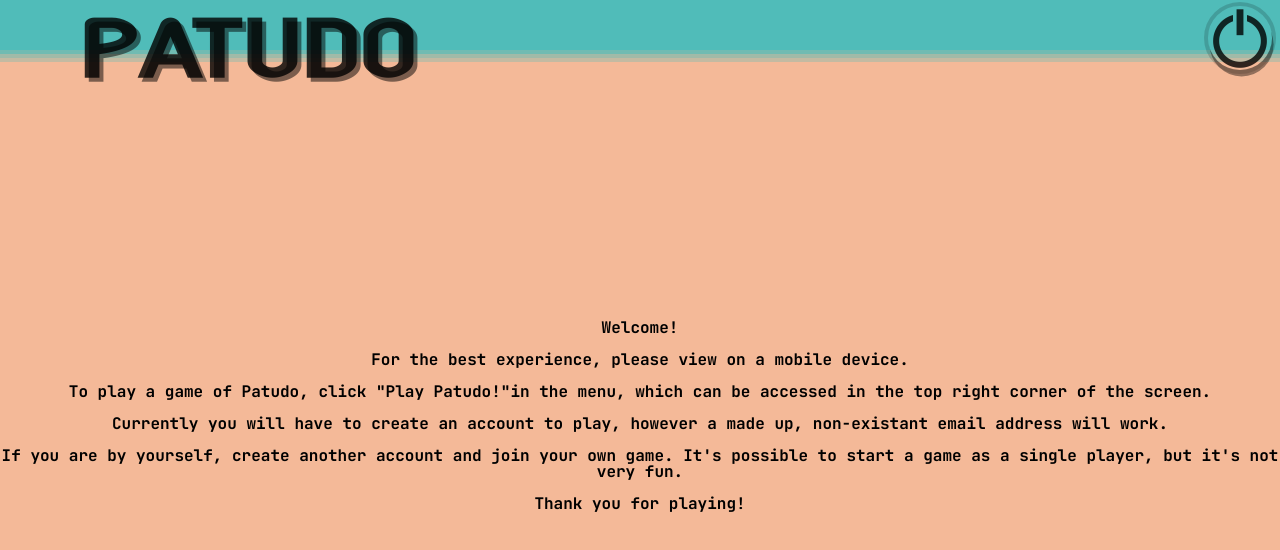
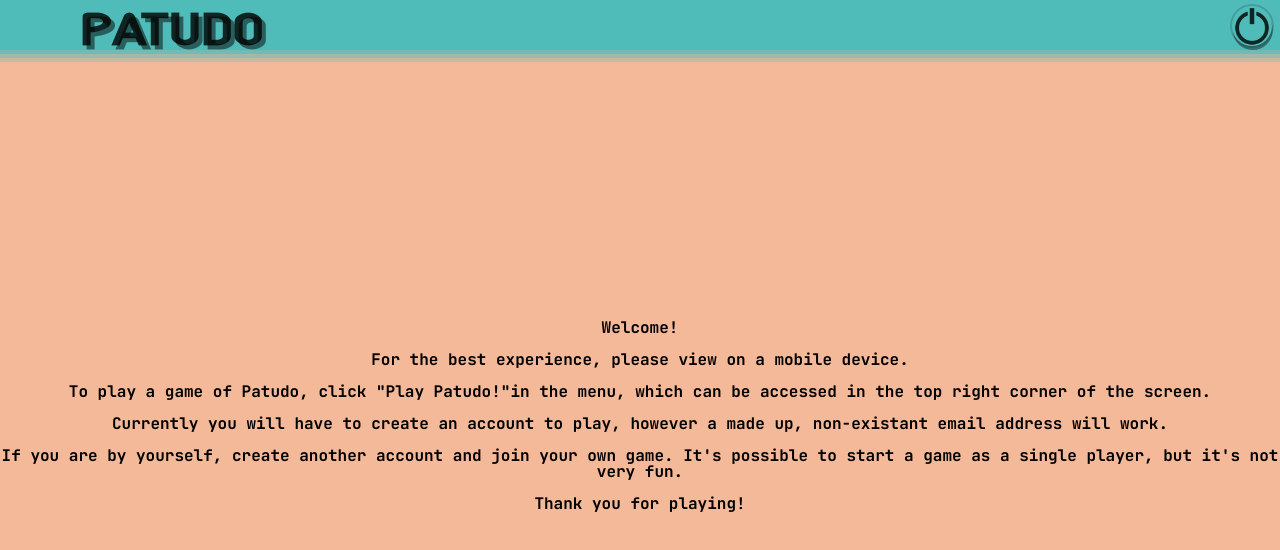
Before and after one commit to pkaodev/Patudo, a React (Vite) app in the folder frontend/: page /home in a window 1280 px wide. Shown: the top 550 px of the page. Built offline with nearby package versions, Linux system fonts and the light colour scheme; no server answers.

Commit message:
overflow on main sorted kinda...

```diff
--- a/frontend/src/style.css
+++ b/frontend/src/style.css
@@ -304,11 +304,11 @@ button:active {
 }
 
 .patudo-logo {
-  position: absolute;
+  position: relative;
   top: 0.5vmin;
   left: 10vmin;
   font-family: "AtarianSystem-Extended-Bold";
-  font-size: 11vmin;
+  font-size: 6vh;
   color: rgba(0, 0, 0, 0.8);
   text-shadow: 0.5vmin 0.5vmin rgba(0, 0, 0, 0.5);
 }
@@ -365,16 +365,19 @@ button:active {
   justify-content: space-between;
 }
 .navbar-edge1 {
+  position: relative;
   height: 7%;
   width: 100%;
   background-color: rgba(var(--color5), 0.8);
 }
 .navbar-edge2 {
+  position: relative;
   height: 7%;
   width: 100%;
   background-color: rgba(var(--color5), 0.5);
 }
 .navbar-edge3 {
+  position: relative;
   height: 7%;
   width: 100%;
   background-color: rgba(var(--color5), 0.3);
@@ -382,15 +385,15 @@ button:active {
 .menu-holder {
 }
 .menu-btn {
-  width: 8vmin;
-  height: 8vmin;
-  position: absolute;
-  top: 0.75vh;
+  width: 5vh;
+  height: 5vh;
+  position: relative;
+  top: 0.25vh;
   right: 1vh;
   opacity: 0.8;
-  outline: rgba(0, 0, 0, 0.2) solid 0.5vmin;
+  outline: rgba(0, 0, 0, 0.2) solid 2px;
   border-radius: 100%;
-  box-shadow: 0.2vmin 0.8vmin rgba(0, 0, 0, 0.5);
+  box-shadow: 0.1vh 0.5vh rgba(0, 0, 0, 0.5);
 }
 
 .menu-btn--party-mode {
@@ -485,6 +488,7 @@ button:active {
 .main-holder {
   height: 90%;
   width: 100%;
+  overflow: auto;
 }
 .menu-content {
   width: 55vw;
```
